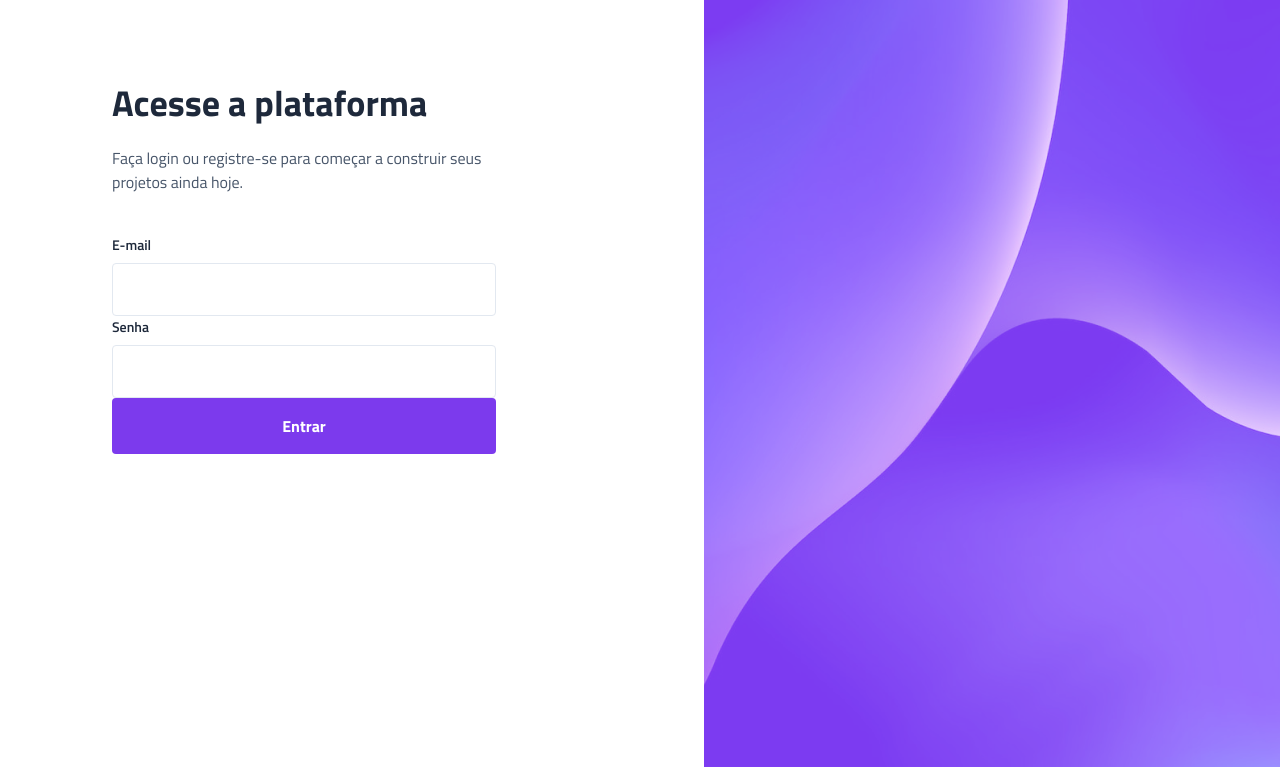
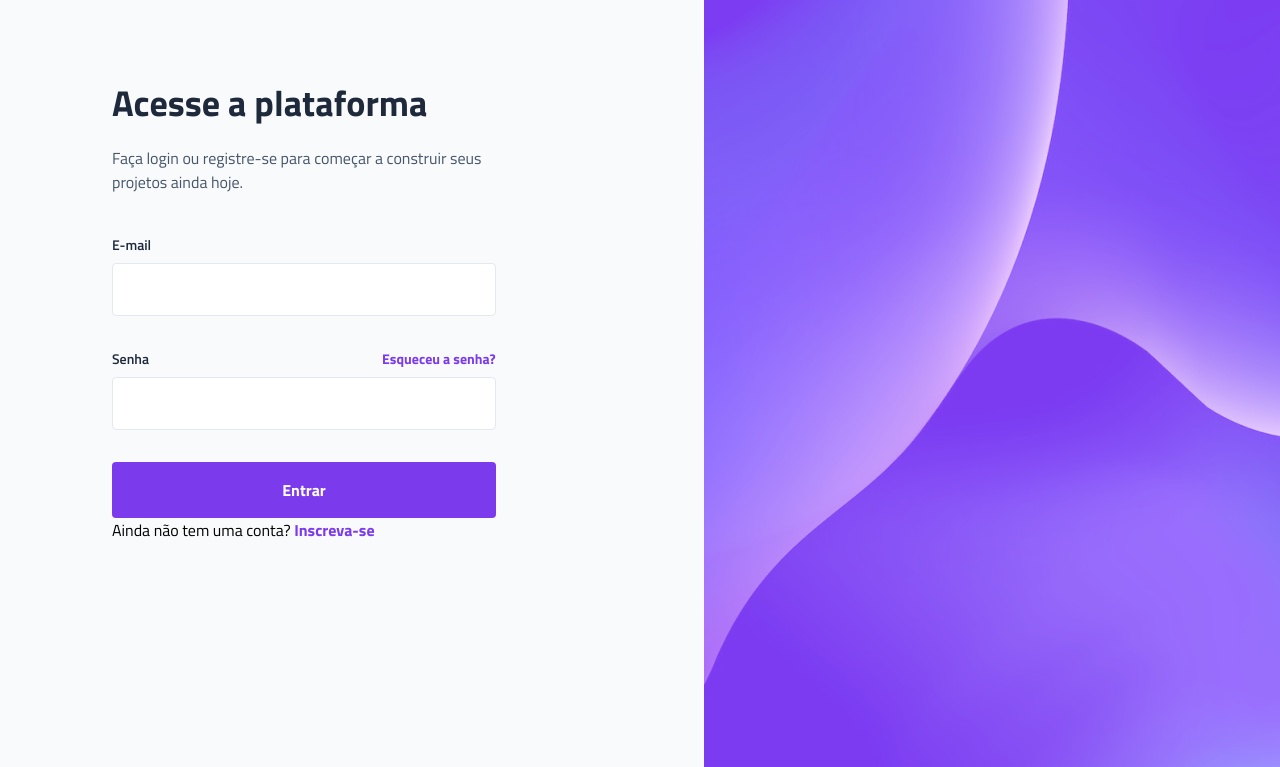
Before and after one commit to gabrielvtdev/bora-codar11, a plain HTML site: page index.html in a window 1280 px wide. Shown: the part 183-950 px from the top of the page. Drawn offline with Linux system fonts and the light colour scheme.

Commit message:
adding more resources

```diff
--- a/index.html
+++ b/index.html
@@ -27,12 +27,15 @@
               <label for="event-email">E-mail</label>
               <input type="email" id="event-email" />
             </div>
+            <div class="input-wrapper">
+              <label for="event-password"
+                >Senha<a href="#">Esqueceu a senha?</a></label
+              >
 
-            <div class="input-wrapper">
-              <label for="event-password">Senha</label>
               <input type="password" id="event-password" minlength="8" />
             </div>
             <button class="login-button">Entrar</button>
+            <span>Ainda não tem uma conta? <a href="#">Inscreva-se</a></span>
           </form>
         </div>
         <img class="main-bg" src="./assets/main-bg.png" alt="" />
--- a/style.css
+++ b/style.css
@@ -10,6 +10,7 @@ body {
 }
 
 main {
+  background-color: #f8fafc;
   width: 1440px;
   margin: 50px auto 0;
   display: flex;
@@ -44,10 +45,25 @@ p {
 }
 
 label {
+  display: flex;
   color: #1e293b;
   font-family: Titillium Web;
   font-size: 14px;
   font-weight: 600;
+  gap: 233px;
+}
+
+label a {
+  display: flex;
+  color: #7c3aed;
+  font-size: 14px;
+}
+
+a {
+  font-weight: 700;
+  font-size: 16px;
+  text-decoration: none;
+  color: #7c3aed;
 }
 
 .logo {
@@ -69,7 +85,6 @@ label {
 
 .input-wrapper input {
   display: flex;
-  gap: 16px;
   width: 100%;
   height: 53px;
   background: #fff;
@@ -80,6 +95,7 @@ label {
   font-family: "Titillium Web", sans-serif;
   font-size: 14px;
   font-weight: 400;
+  margin-bottom: 32px;
 }
 
 form {
```
